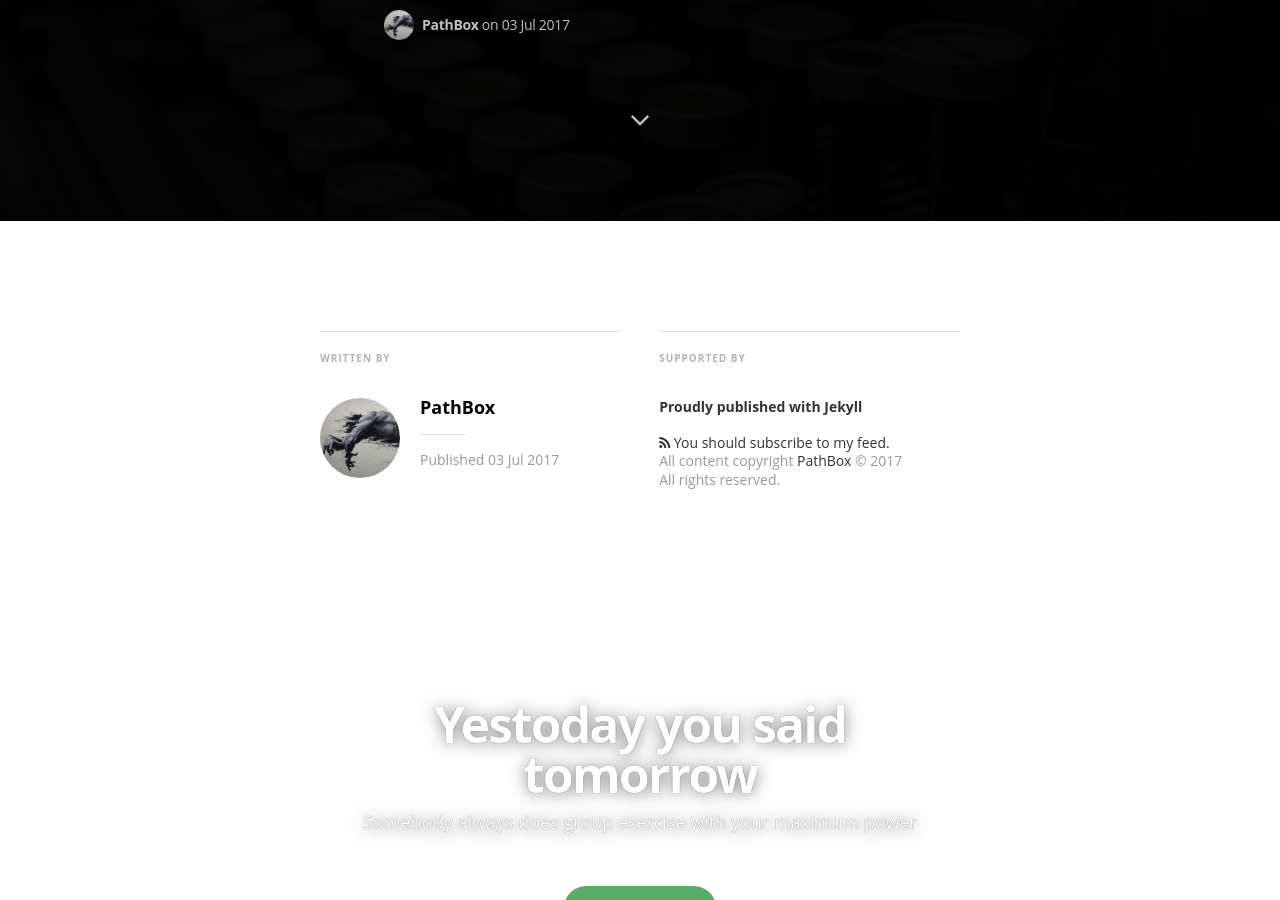
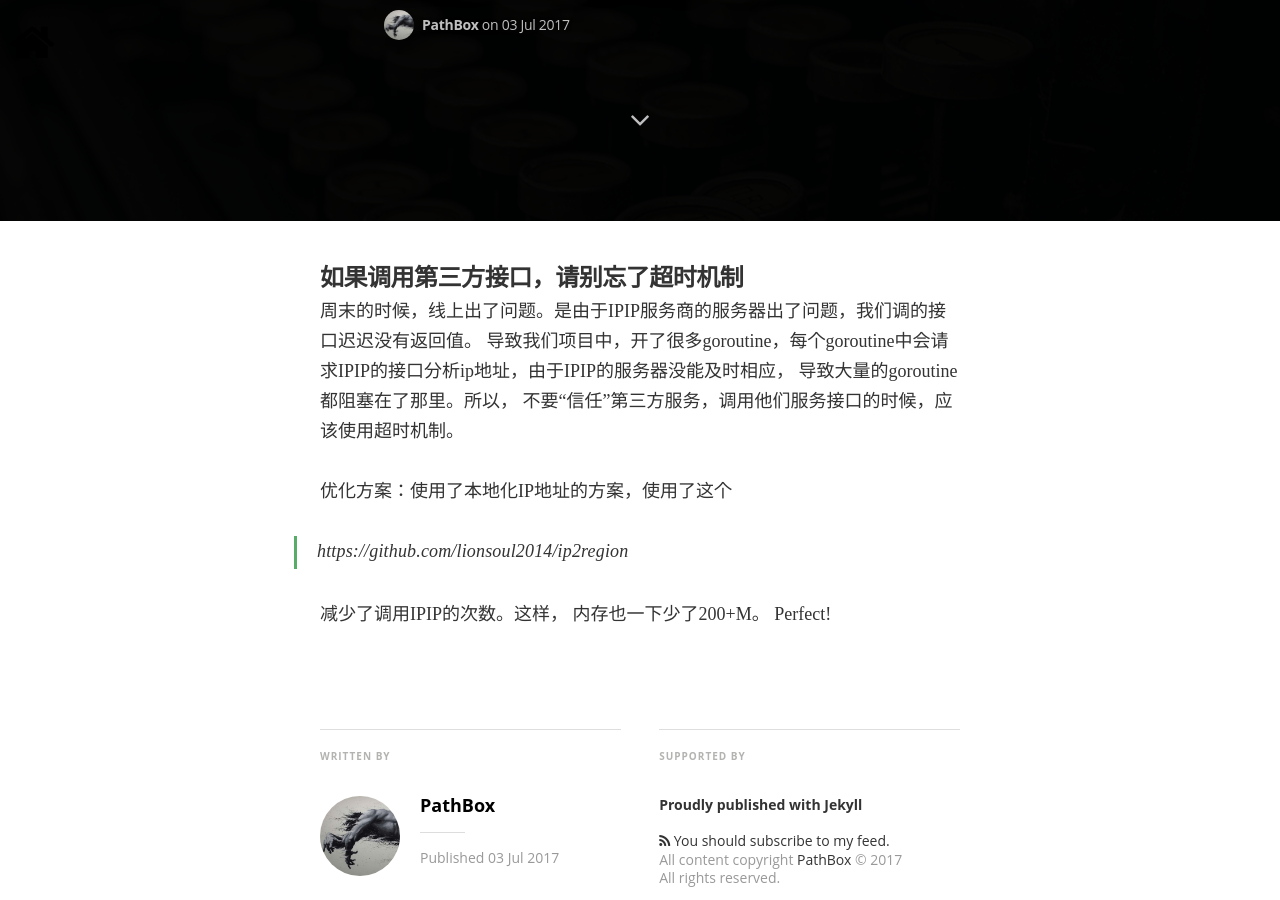
Before and after one commit to pathbox/pathbox.github.io, a Jekyll site: the page built from _posts/2017-07-03-work-summary-in-Udesk-six.md, in a window 1280 px wide and 900 px high, scrolled down 679 px. Built offline with Jekyll 4.4.1, drawn with Linux system fonts in a browser that asks for light colours; nearby versions of some CDN libraries; some web fonts are replaced; comment, search, counter and statistics services are not loaded.

Commit message:
如果调用第三方接口，请别忘了超时机制

```diff
--- a/_posts/2017-07-03-work-summary-in-Udesk-six.md
+++ b/_posts/2017-07-03-work-summary-in-Udesk-six.md
@@ -5,3 +5,14 @@ date:   2017-07-03 20:16:06
 categories: Work
 image: /assets/images/post.jpg
 ---
+
+##### 如果调用第三方接口，请别忘了超时机制
+周末的时候，线上出了问题。是由于IPIP服务商的服务器出了问题，我们调的接口迟迟没有返回值。
+导致我们项目中，开了很多goroutine，每个goroutine中会请求IPIP的接口分析ip地址，由于IPIP的服务器没能及时相应，
+导致大量的goroutine都阻塞在了那里。所以， 不要“信任”第三方服务，调用他们服务接口的时候，应该使用超时机制。
+
+优化方案：使用了本地化IP地址的方案，使用了这个
+
+> https://github.com/lionsoul2014/ip2region
+
+减少了调用IPIP的次数。这样， 内存也一下少了200+M。 Perfect!
```
